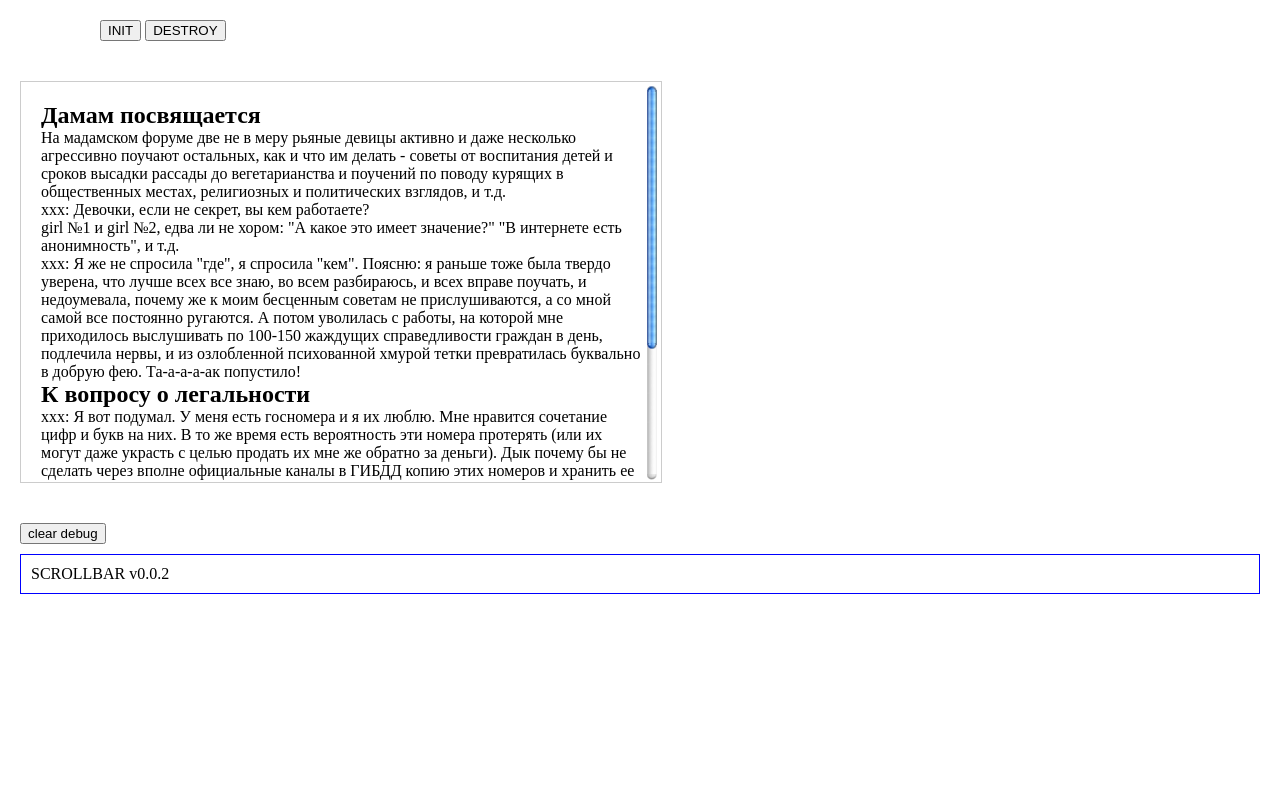
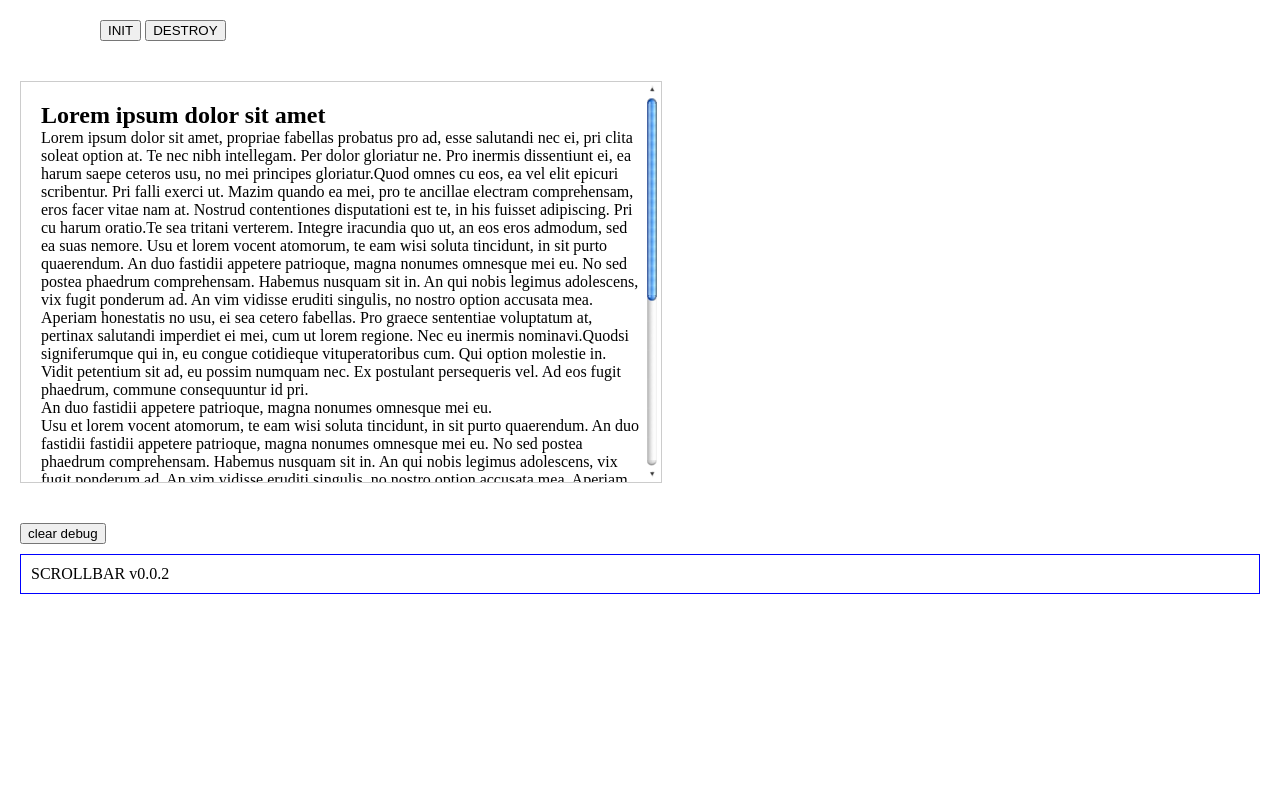
Before and after one commit to gromo/jquery.scrollbar, a plain HTML site: page jquery.scrollbar/jquery.scrollbar.html in a window 1280 px wide. Drawn offline with Linux system fonts and the light colour scheme.

Commit message:
update text content & show scrollbar arrows

```diff
--- a/jquery.scrollbar/jquery.scrollbar.html
+++ b/jquery.scrollbar/jquery.scrollbar.html
@@ -60,33 +60,40 @@
 
         <div id="container" class="container">
             <div class="content">
-                <h2>Дамам посвящается</h2>
-                <p>На мадамском форуме две не в меру рьяные девицы активно и даже несколько агрессивно поучают остальных,
-                    как и что им делать - советы от воспитания детей и сроков высадки рассады до вегетарианства и поучений
-                    по поводу курящих в общественных местах, религиозных и политических взглядов, и т.д.</p>
-                <p>xxx: Девочки, если не секрет, вы кем работаете?</p>
-                <p>girl №1 и girl №2, едва ли не хором: "А какое это имеет значение?" "В интернете есть анонимность", и
-                    т.д.</p>
+                <h2>Lorem ipsum dolor sit amet</h2>
+                <p>Lorem ipsum dolor sit amet, propriae fabellas probatus pro ad, esse salutandi nec ei, pri clita
+                    soleat option at. Te nec nibh intellegam. Per dolor gloriatur ne. Pro inermis dissentiunt ei, ea
+                    harum saepe ceteros usu, no mei principes gloriatur.Quod omnes cu eos, ea vel elit epicuri
+                    scribentur. Pri falli exerci ut. Mazim quando ea mei, pro te ancillae electram comprehensam, eros
+                    facer vitae nam at. Nostrud contentiones disputationi est te, in his fuisset adipiscing. Pri cu
+                    harum oratio.Te sea tritani verterem. Integre iracundia quo ut, an eos eros admodum, sed ea suas
+                    nemore. Usu et lorem vocent atomorum, te eam wisi soluta tincidunt, in sit purto quaerendum. An duo
+                    fastidii appetere patrioque, magna nonumes omnesque mei eu. No sed postea phaedrum comprehensam.
+                    Habemus nusquam sit in. An qui nobis legimus adolescens, vix fugit ponderum ad. An vim vidisse
+                    eruditi singulis, no nostro option accusata mea. Aperiam honestatis no usu, ei sea cetero fabellas.
+                    Pro graece sententiae voluptatum at, pertinax salutandi imperdiet ei mei, cum ut lorem regione. Nec
+                    eu inermis nominavi.Quodsi signiferumque qui in, eu congue cotidieque vituperatoribus cum. Qui
+                    option molestie in. Vidit petentium sit ad, eu possim numquam nec. Ex postulant persequeris vel. Ad
+                    eos fugit phaedrum, commune consequuntur id pri.</p>
+                <p>An duo fastidii appetere patrioque, magna nonumes omnesque mei eu.</p>
+                <p>Usu et lorem vocent atomorum, te eam wisi soluta tincidunt, in sit purto quaerendum. An duo fastidii
+                    fastidii appetere patrioque, magna nonumes omnesque mei eu. No sed postea phaedrum comprehensam.
+                    Habemus nusquam sit in. An qui nobis legimus adolescens, vix fugit ponderum ad. An vim vidisse
+                    eruditi singulis, no nostro option accusata mea. Aperiam honestatis no usu, ei sea cetero fabellas.
+                    Pro graece sententiae voluptatum at, pertinax salutandi imperdiet ei mei, cum ut lorem regione.</p>
 
-                <p>xxx: Я же не спросила "где", я спросила "кем". Поясню: я раньше тоже была твердо уверена, что лучше всех
-                    все знаю, во всем разбираюсь, и всех вправе поучать, и недоумевала, почему же к моим бесценным советам
-                    не прислушиваются, а со мной самой все постоянно ругаются. А потом уволилась с работы, на которой мне
-                    приходилось выслушивать по 100-150 жаждущих справедливости граждан в день, подлечила нервы, и из
-                    озлобленной психованной хмурой тетки превратилась буквально в добрую фею. Та-а-а-а-ак попустило!</p>
-
-                <h2>К вопросу о легальности</h2>
-                <p>xxx: Я вот подумал. У меня есть госномера и я их люблю. Мне нравится сочетание цифр и букв на них. В то
-                    же время есть вероятность эти номера протерять (или их могут даже украсть с целью продать их мне же
-                    обратно за деньги). Дык почему бы не сделать через вполне официальные каналы в ГИБДД копию этих номеров
-                    и хранить ее в сухом темном месте на всякий случай. Что характерно, даже при случае замены машины копия
-                    номеров остается вполне себе рабочей.<br/>
-                    Остается вопрос насколько это законно.</p>
-                <p>УУУ: У меня есть пачка купюр номиналом в 1000 рублей и я их люблю. Мне нравится сочетание цифр и букв на
-                    них. В то же время есть вероятность эти купюры протерять (или их могут даже украсть с целью поставить
-                    меня на деньги). Дык почему бы не сделать через вполне официальные каналы в ГУП "ГОСЗнак" копию этих
-                    купюр и хранить их в сухом темном месте на всякий случай. Что характерно, даже при случае траты купюр в
-                    магазинах, копии истраченых купюр остаются вполне себе рабочими.<br/>
-                    Остается вопрос насколько это законно.</p>
+                <h2>Nostrud contentiones disputationi est te</h2>
+                <p>Usu et lorem vocent atomorum, te eam wisi soluta tincidunt, in sit purto quaerendum. An duo fastidii
+                    fastidii appetere patrioque, magna nonumes omnesque mei eu. No sed postea phaedrum comprehensam.
+                    Habemus nusquam sit in. An qui nobis legimus adolescens, vix fugit ponderum ad. An vim vidisse
+                    eruditi singulis, no nostro option accusata mea. Aperiam honestatis no usu, ei sea cetero fabellas.
+                    Pro graece sententiae voluptatum at, pertinax salutandi imperdiet ei mei, cum ut lorem regione.<br/>
+                    Vidit petentium sit ad, eu possim numquam nec.</p>
+                <p>Usu et lorem vocent atomorum, te eam wisi soluta tincidunt, in sit purto quaerendum. An duo fastidii
+                    fastidii appetere patrioque, magna nonumes omnesque mei eu. No sed postea phaedrum comprehensam.
+                    Habemus nusquam sit in. An qui nobis legimus adolescens, vix fugit ponderum ad. An vim vidisse
+                    eruditi singulis, no nostro option accusata mea. Aperiam honestatis no usu, ei sea cetero fabellas.
+                    Pro graece sententiae voluptatum at, pertinax salutandi imperdiet ei mei, cum ut lorem regione.</p>
 <!--
 
                             <h2>Textarea</h2>
```
Also changed, not shown: jquery.scrollbar/jquery.scrollbar.js.
